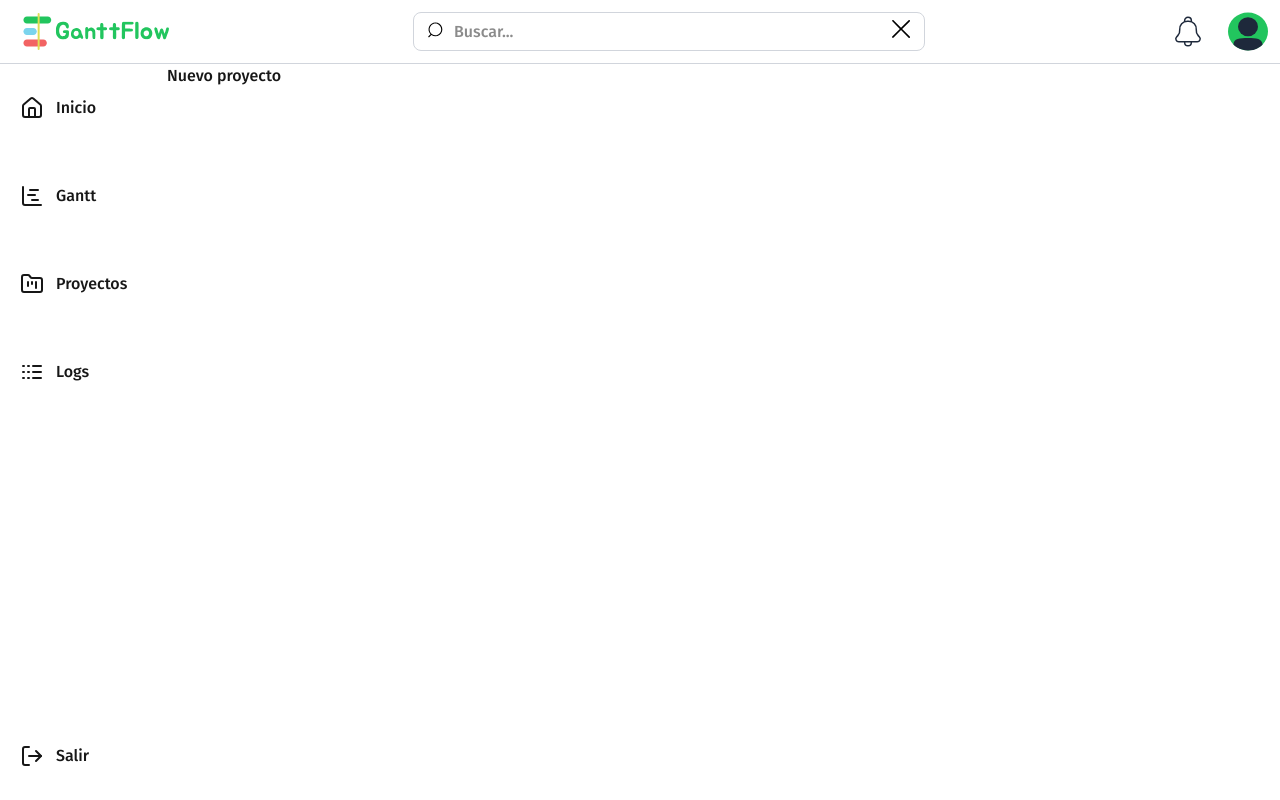
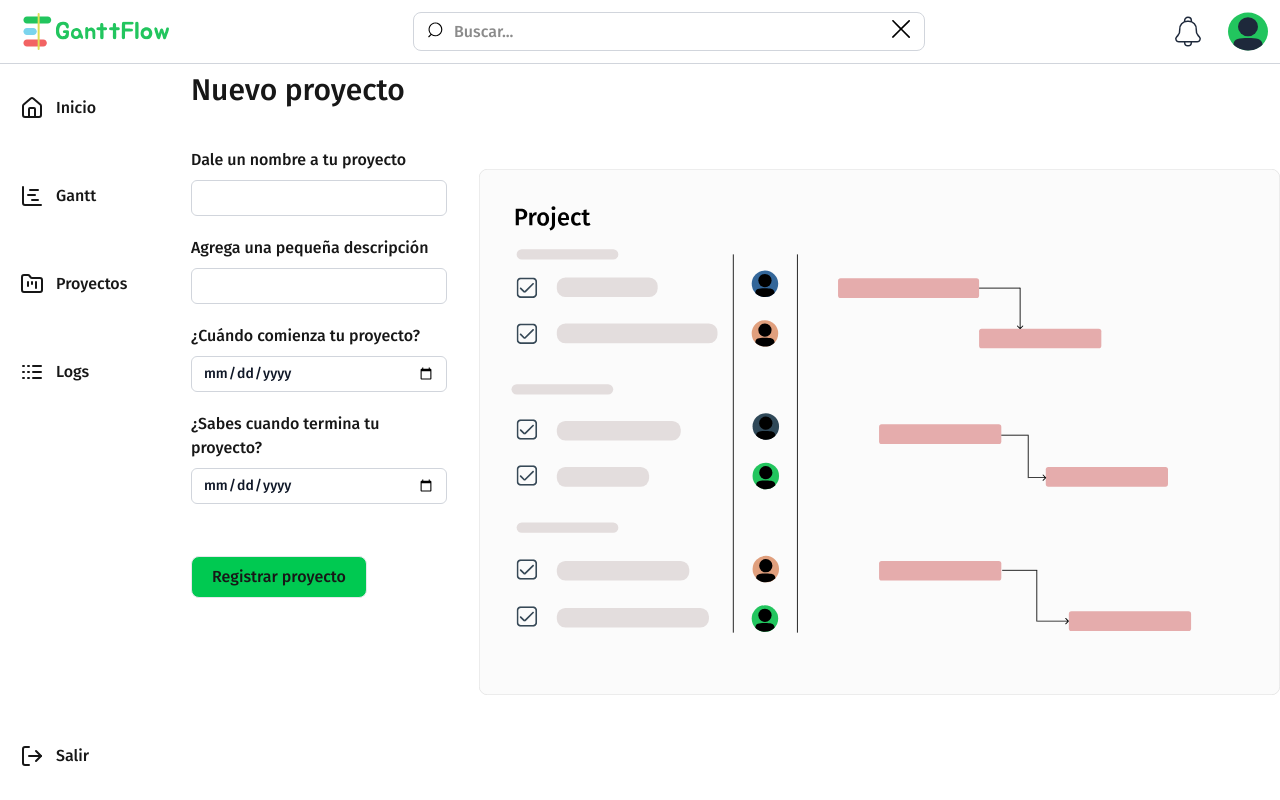
Before and after one commit to gantt-flow/web, a Next.js app in the folder client/: page /inicio/proyectos/nuevo in a window 1280 px wide. Built offline with nearby package versions, Linux system fonts and the light colour scheme.

Commit message:
finished with project page and add new project page

```diff
--- a/client/src/app/inicio/proyectos/nuevo/page.tsx
+++ b/client/src/app/inicio/proyectos/nuevo/page.tsx
@@ -1,10 +1,83 @@
+import Image from "next/image";
+import Button from "@/components/ui/button";
+
 
 export default function Proyectos(){
     return(
         <div className="flex flex-row w-full">
 
-            <h1>Nuevo proyecto</h1>
+            <div className="flex flex-col mt-2 px-6">
+                <div>
+                    <h1 className="text-3xl">Nuevo proyecto</h1>
+                </div>
 
+                <div className="flex flex-col flex-1">
+                    <form className="flex flex-col mt-10 gap-5">
+                        <div>
+                            <label htmlFor="projectName">Dale un nombre a tu proyecto</label>
+                            <div className="mt-2">
+                                <input
+                                id="first-name"
+                                name="first-name"
+                                type="text"
+                                autoComplete="given-name"
+                                className="block w-64 rounded-md bg-white px-3 py-1.5 text-base text-gray-900 outline-1 -outline-offset-1 outline-gray-300 placeholder:text-gray-400 focus:outline-2 focus:-outline-offset-2 focus:outline-indigo-600 sm:text-sm/6"
+                                />
+                            </div>
+                        </div>
+
+                        <div>
+                            <label htmlFor="projectDescription">Agrega una pequeña descripción</label>
+                                <div className="mt-2">
+                                    <input
+                                    id="first-name"
+                                    name="first-name"
+                                    type="text"
+                                    autoComplete="given-name"
+                                    className="block w-64 rounded-md bg-white px-3 py-1.5 text-base text-gray-900 outline-1 -outline-offset-1 outline-gray-300 placeholder:text-gray-400 focus:outline-2 focus:-outline-offset-2 focus:outline-indigo-600 sm:text-sm/6"
+                                    />
+                                </div>
+                        </div>
+
+                        <div>
+                            <label htmlFor="projectDescription">¿Cuándo comienza tu proyecto?</label>
+                                <div className="mt-2">
+                                    <input
+                                    id="first-name"
+                                    name="first-name"
+                                    type="date"
+                                    autoComplete="given-name"
+                                    className="block w-64 rounded-md bg-white px-3 py-1.5 text-base text-gray-900 outline-1 -outline-offset-1 outline-gray-300 placeholder:text-gray-400 focus:outline-2 focus:-outline-offset-2 focus:outline-indigo-600 sm:text-sm/6"
+                                    />
+                                </div>
+                        </div>
+
+                        <div>
+                            <label htmlFor="projectDescription">¿Sabes cuando termina tu proyecto?</label>
+                                <div className="mt-2">
+                                    <input
+                                    id="first-name"
+                                    name="first-name"
+                                    type="date"
+                                    autoComplete="given-name"
+                                    className="block w-64 rounded-md bg-white px-3 py-1.5 text-base text-gray-900 outline-1 -outline-offset-1 outline-gray-300 placeholder:text-gray-400 focus:outline-2 focus:-outline-offset-2 focus:outline-indigo-600 sm:text-sm/6"
+                                    />
+                                </div>
+                        </div>
+
+                        <Button
+                            text="Registrar proyecto"
+                            type="button"
+                            className="w-44 p-2 mt-8 cursor-pointer rounded-lg bg-green-500 border border-gray-200 hover:bg-gray-100 hover:text-green-500"
+                            redirectTo="/registrarProyecto"
+                        />
+                    </form>
+                </div>
+            </div>
+
+            <div className="flex flex-col justify-center ml-2">
+                <Image src="/newProjectTemplate.svg" alt="Magnigier Icon" width={937} height={616} />
+            </div>
         </div>
     )
 }
--- a/client/src/components/header.tsx
+++ b/client/src/components/header.tsx
@@ -37,7 +37,7 @@ export default function Header() {
             <div className="flex flex-row border-b border-gray-300">
                 <div className="flex w-full justify-between m-3">
                     <div className="flex ml-2">
-                        <Link href="/dashboard">
+                        <Link href="/inicio">
                             <Image
                             className="dark:invert border"
                             src="/logo.svg"
```
Also changed, not shown: client/public/newProjectTemplate.svg (added).
